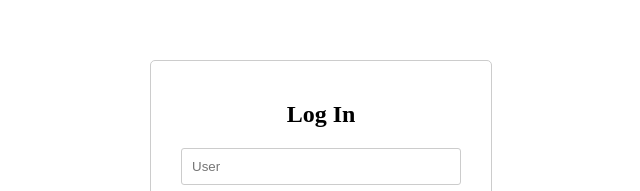
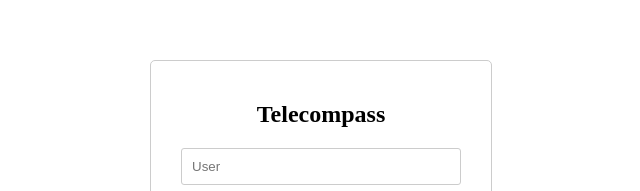
Before and after one commit to carolinariveraa/Telecompass, a plain HTML site: page login.html in a window 1280 px wide. Shown: the part 215-406 px from the top of the page, without its empty margins (319-959 px from the left). Drawn offline with Linux system fonts and the light colour scheme.

Commit message:
telecompass

```diff
--- a/login.html
+++ b/login.html
@@ -40,7 +40,7 @@
 <body>
 
   <div class="container">
-    <h2>Log In</h2>
+    <h2>Telecompass</h2>
 
     <form action="otra_pagina.html" method="post">
       <input type="text" name="username" placeholder="User" required><br>
```
